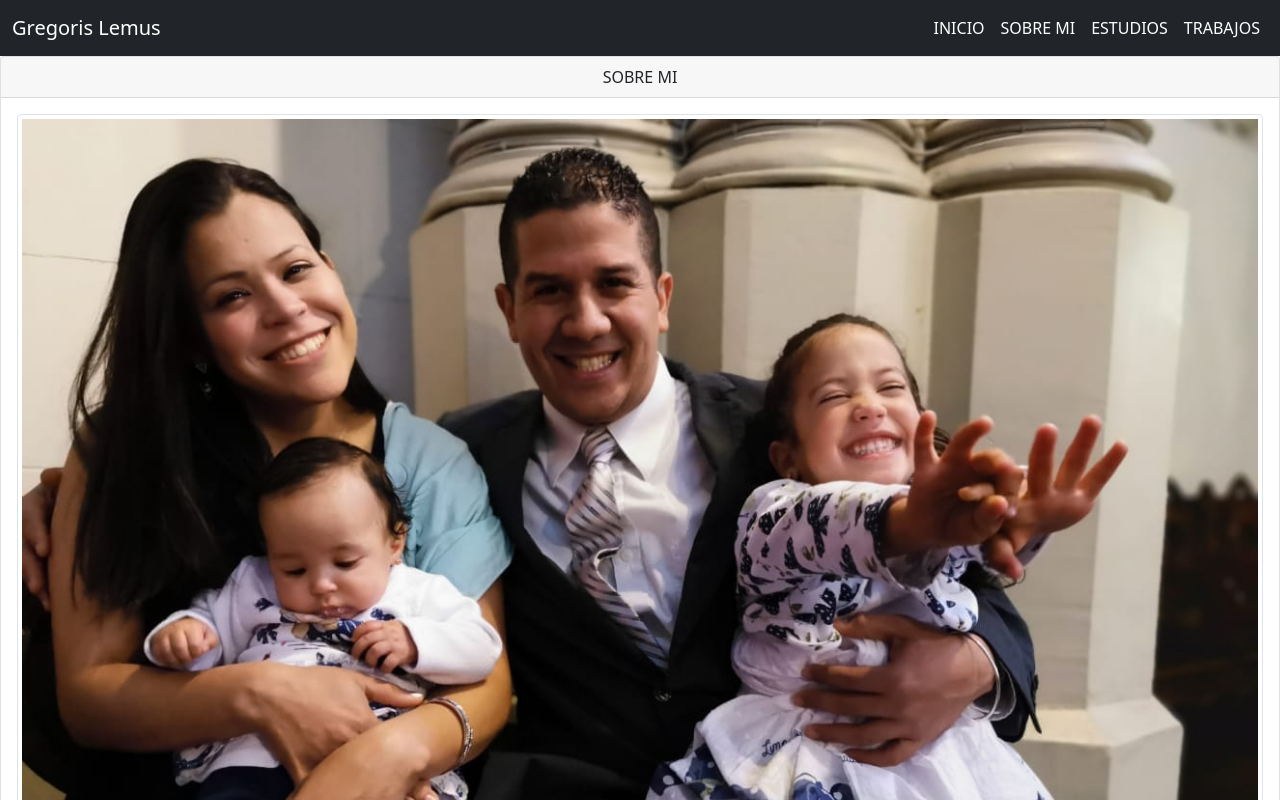
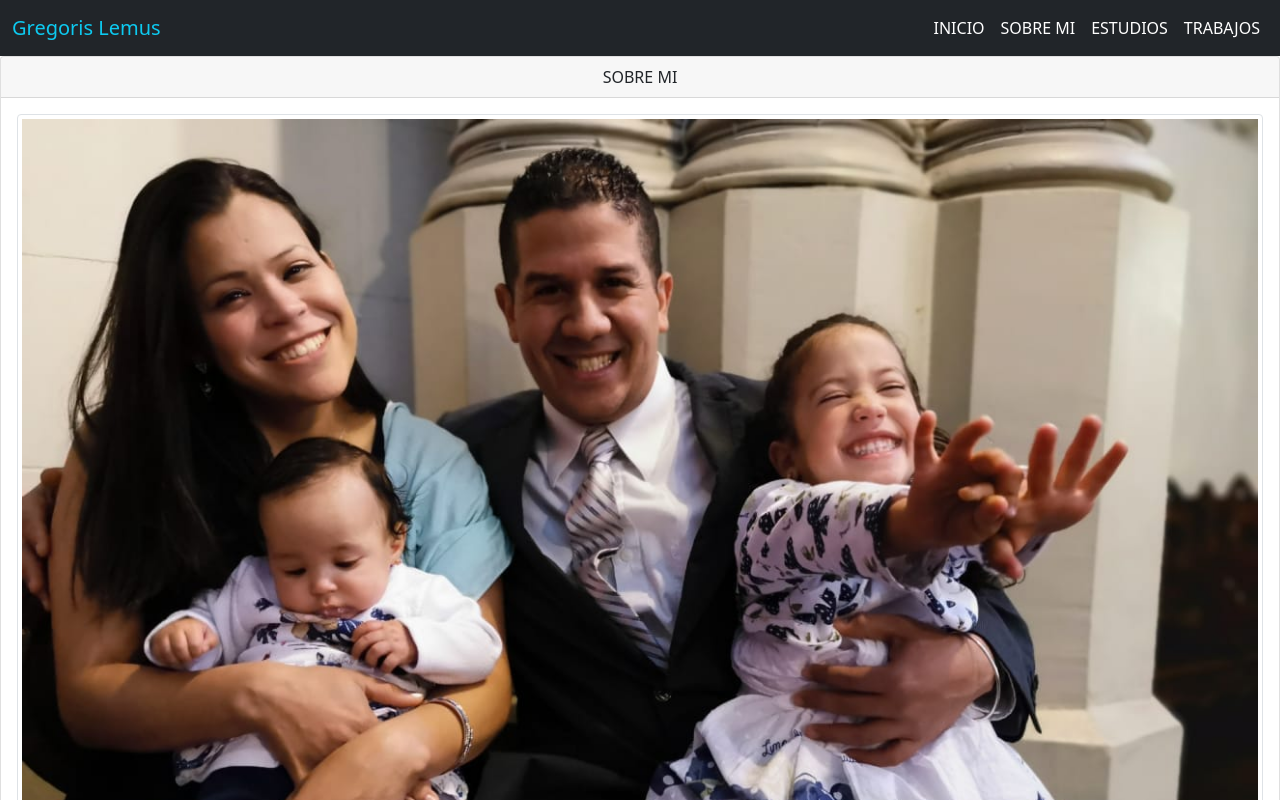
Before and after one commit to Antonio-Zuniga-Lovera/GELG75.github.io, a plain HTML site: page index.html in a window 1280 px wide. Shown: the top 800 px of the page. Drawn offline with nearby package versions, Linux system fonts and the light colour scheme.

Commit message:
Cambio de color de texto en nombre Gregoris Lemus

```diff
--- a/index.html
+++ b/index.html
@@ -21,7 +21,7 @@
 <body>
     <nav class="navbar navbar-expand-lg navbar-light bg-dark">
         <div class="container-fluid">
-            <a class="navbar-brand text-white" href="#">Gregoris Lemus</a>
+            <a class="navbar-brand text-info" href="#">Gregoris Lemus</a>
 
 
             <button class="navbar-toggler" type="button" data-bs-toggle="collapse" data-bs-target="#navbarNavAltMarkup"
```
